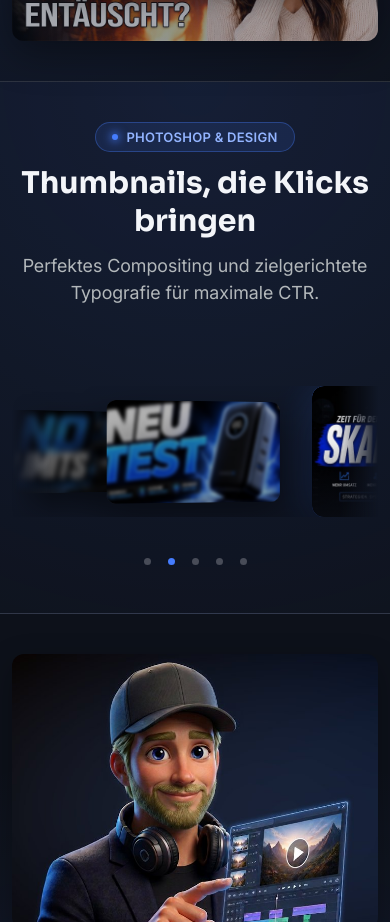
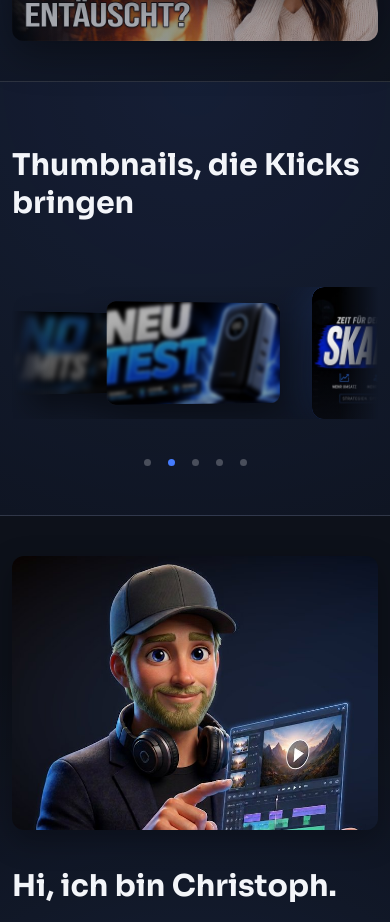
Before and after one commit to 43and18zeroes/video-portfolio, an Angular app: page / in a window 390 px wide. Shown: the part 2620-3542 px from the top of the page. Built offline with nearby package versions, Linux system fonts and the light colour scheme.

Commit message:
mobile swipe 3

```diff
--- a/src/app/sections/thumbnail-gallery/thumbnail-gallery.html
+++ b/src/app/sections/thumbnail-gallery/thumbnail-gallery.html
@@ -6,14 +6,8 @@ thumbnail-gallery.html
   aria-labelledby="thumbnails-heading">
   <div class="container">
 
-    <div class="section-header">
-      <span class="badge-accent">Photoshop &amp;
-        Design</span>
-      <h2 id="thumbnails-heading">Thumbnails, die Klicks
-        bringen</h2>
-      <p>Perfektes Compositing und zielgerichtete Typografie
-        für maximale CTR.</p>
-    </div>
+    <h2 id="thumbnails-heading">Thumbnails, die Klicks
+      bringen</h2>
 
     <!-- speed is the settle animation after a swipe. A phone card travels a much
          shorter distance, so the desktop duration reads as sluggish there; the
@@ -22,8 +16,8 @@ thumbnail-gallery.html
       init="false" effect="coverflow" grab-cursor="true"
       centered-slides="true" slides-per-view="auto"
       loop="true" loop-prevents-sliding="false"
-      loop-additional-slides="2" threshold="1"
-      speed="240" breakpoints='{"768": {"speed": 320}}'
+      loop-additional-slides="2" threshold="1" speed="240"
+      breakpoints='{"768": {"speed": 320}}'
       touch-ratio="1.2" short-swipes="true"
       long-swipes-ms="600" long-swipes-ratio="0.18"
       coverflow-effect-rotate="16"
@@ -56,7 +50,8 @@ thumbnail-gallery.html
          pagination is built from the sources instead of from the slides -->
     <div class="thumbnail-pagination" role="group"
       aria-label="Thumbnail auswählen">
-      @for (thumbnail of thumbnails; track thumbnail.src; let
+      @for (thumbnail of thumbnails; track thumbnail.src;
+      let
       i = $index) {
       <button type="button" class="pagination-bullet"
         [class.is-active]="activeThumbnail() === i"
--- a/src/app/sections/thumbnail-gallery/thumbnail-gallery.scss
+++ b/src/app/sections/thumbnail-gallery/thumbnail-gallery.scss
@@ -47,29 +47,6 @@ $img-blur-near-sm: 2px;
 }
 
 /* ---------- Section Header ---------- */
-.section-header {
-    display: flex;
-    flex-direction: column;
-    align-items: center;
-    text-align: center;
-    gap: 12px;
-    margin-bottom: 40px;
-
-    @include md {
-        margin-bottom: 56px;
-    }
-
-    h2 {
-        margin: 0;
-    }
-
-    p {
-        margin: 0;
-        max-width: 520px;
-        color: #b3b8bb;
-    }
-}
-
 .badge-accent {
     display: inline-flex;
     align-items: center;
```
